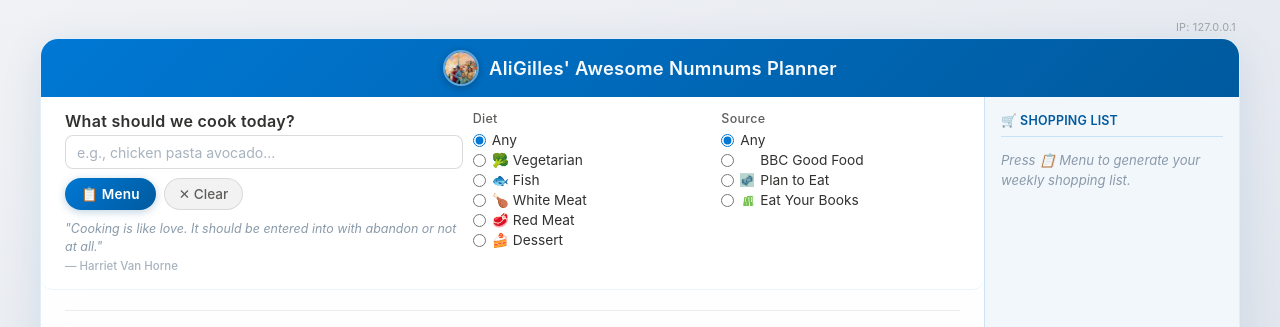
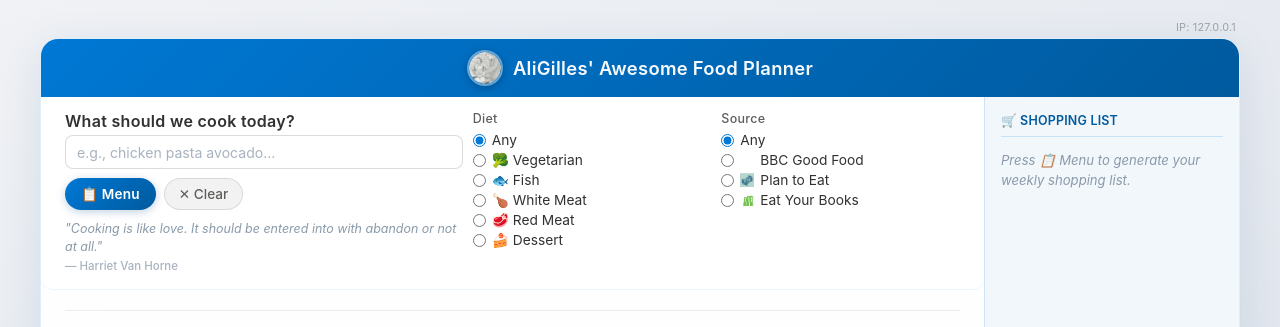
Before and after one commit to bonloupjunior/Coding, a Flask app: template FoodPlanner/templates/plan.html in a window 1280 px wide. Shown: the top 327 px of the page. Run offline with Flask 3, Linux system fonts and the light colour scheme; the template is opened without the code that fills it, so the values that code supplies are empty; parts of the project's set-up code (start-up, migrations or seed data) failed here and were passed over.

Commit message:
Update logo to crepes sketch and rename app title
- Replace logo with crepes.png (circular crop in header, full sketch on hover)
- Rename title from "Numnums Planner" to "Food Planner"

Co-Authored-By: Claude Sonnet 4.6 <noreply@anthropic.com>

```diff
--- a/FoodPlanner/templates/plan.html
+++ b/FoodPlanner/templates/plan.html
@@ -3,7 +3,7 @@
 <head>
     <meta charset="utf-8">
     <meta name="viewport" content="width=device-width, initial-scale=1.0">
-    <title>AliGilles' Awesome Numnums Planner</title>
+    <title>AliGilles' Awesome Food Planner</title>
     <style>
         * {
             margin: 0;
@@ -663,12 +663,12 @@
 <div style="max-width:1200px; margin:0 auto; text-align:right; padding: 0 4px 4px; font-size: 0.68em; color: #a0a4a8; letter-spacing: 0.2px; user-select: none;">IP: {{ visitor_ip }}</div>
 <div class="container">
     <div class="header">
-        <h1><img src="/static/logo_circle.png" class="header-logo" id="header-logo" alt="AliGilles"> AliGilles' Awesome Numnums Planner</h1>
+        <h1><img src="/static/crepes_circle.png" class="header-logo" id="header-logo" alt="AliGilles"> AliGilles' Awesome Food Planner</h1>
     </div>
 
     <!-- Logo full-photo preview -->
     <div class="logo-preview" id="logo-preview">
-        <img src="/static/logo.jpg" alt="Full photo">
+        <img src="/static/crepes.png" alt="Full photo">
     </div>
 
     <div class="page-layout">
```
Also changed, not shown: FoodPlanner/CLAUDE.md (+1 -1 lines), FoodPlanner/static/crepes.png (added), FoodPlanner/static/crepes_circle.png (added).
